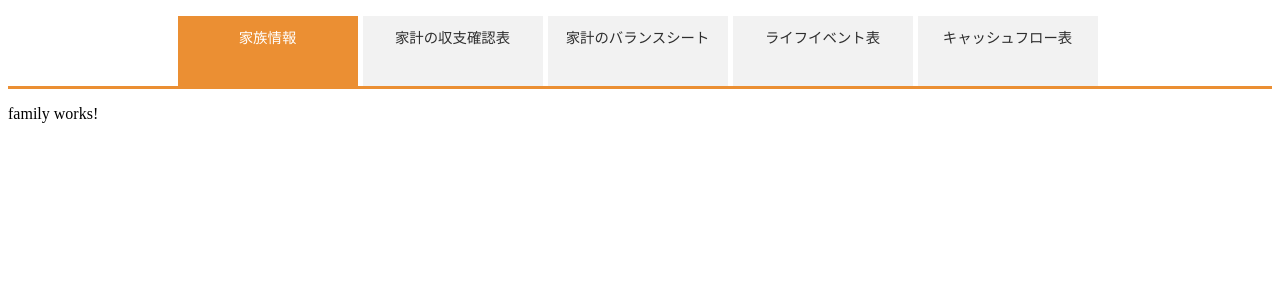
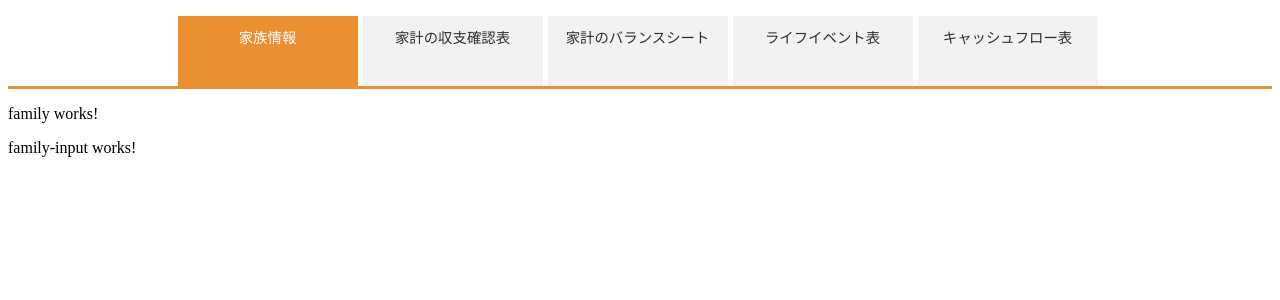
Before and after one commit to Naohiro-Hamada/financial-plan-re, an Angular app: page /family in a window 1280 px wide. Shown: the top 300 px of the page. Built offline with nearby package versions, Linux system fonts and the light colour scheme.

Commit message:
family-input追加

```diff
--- /dev/null
+++ b/src/app/family/family-input/family-input.component.html
@@ -0,0 +1,3 @@
+<p>
+  family-input works!
+</p>
--- /dev/null
+++ b/src/app/family/family-input/family-input.component.ts
@@ -0,0 +1,15 @@
+import { Component, OnInit } from '@angular/core';
+
+@Component({
+  selector: 'fp-family-input',
+  templateUrl: './family-input.component.html',
+  styleUrls: ['./family-input.component.css']
+})
+export class FamilyInputComponent implements OnInit {
+
+  constructor() { }
+
+  ngOnInit() {
+  }
+
+}
--- a/src/app/family/family.component.html
+++ b/src/app/family/family.component.html
@@ -1,3 +1,4 @@
 <p>
   family works!
 </p>
+<fp-family-input></fp-family-input>
--- a/src/app/family/family.module.ts
+++ b/src/app/family/family.module.ts
@@ -3,12 +3,13 @@ import { CommonModule } from '@angular/common';
 
 import { FamilyRoutingModule } from './family-routing.module';
 import { FamilyComponent } from './family.component';
+import { FamilyInputComponent } from './family-input/family-input.component';
 
 @NgModule({
   imports: [
     CommonModule,
     FamilyRoutingModule
   ],
-  declarations: [FamilyComponent]
+  declarations: [FamilyComponent, FamilyInputComponent]
 })
 export class FamilyModule { }
```
Also changed, not shown: src/app/family/family-input/family-input.component.css (added), 1 other file (tests, documents, lock files or other folders).
